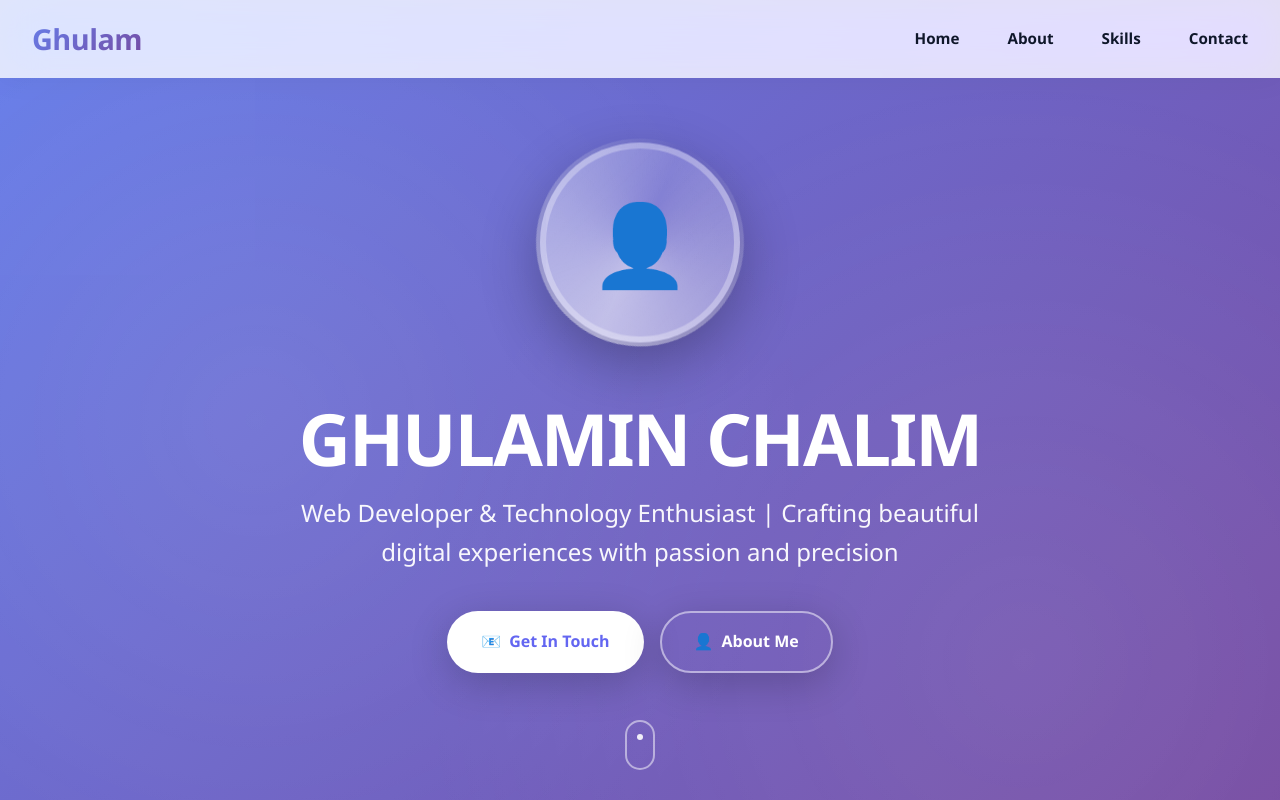
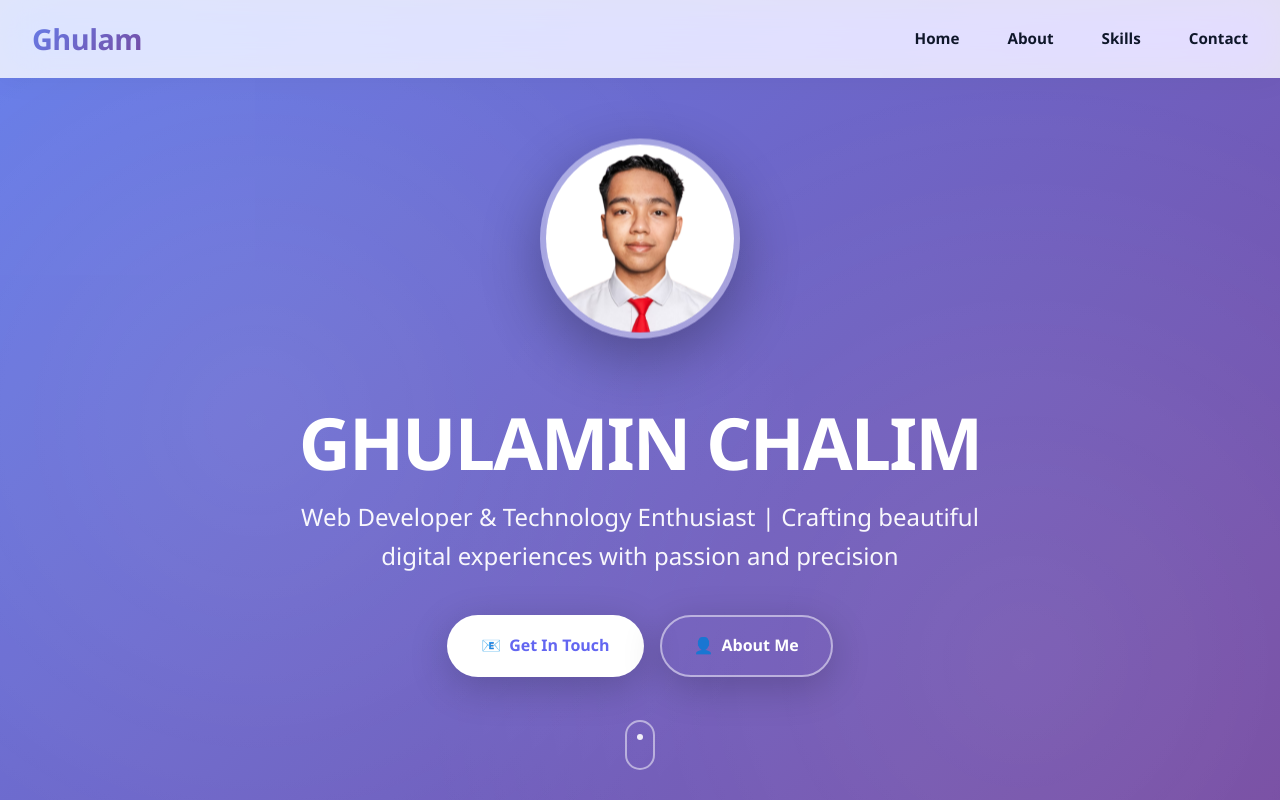
Before and after one commit to ghulamch/PenugasanFantechDay1, a plain HTML site: page index.html in a window 1280 px wide. Shown: the top 800 px of the page. Drawn offline with Linux system fonts and the light colour scheme.

Commit message:
Add Foto Profile

```diff
--- a/index.html
+++ b/index.html
@@ -29,7 +29,7 @@
     <div id="home" class="hero">
         <div class="hero-content">
             <div class="profile-img-wrapper">
-                <div class="profile-img">👤</div>
+                <img src="assets/profile.png" alt="Profile" class="profile-img">
             </div>
             <h1>GHULAMIN CHALIM</h1>
             <p class="subtitle">Web Developer & Technology Enthusiast | Crafting beautiful digital experiences with passion and precision</p>
```
Also changed, not shown: assets/profile.png (added).
